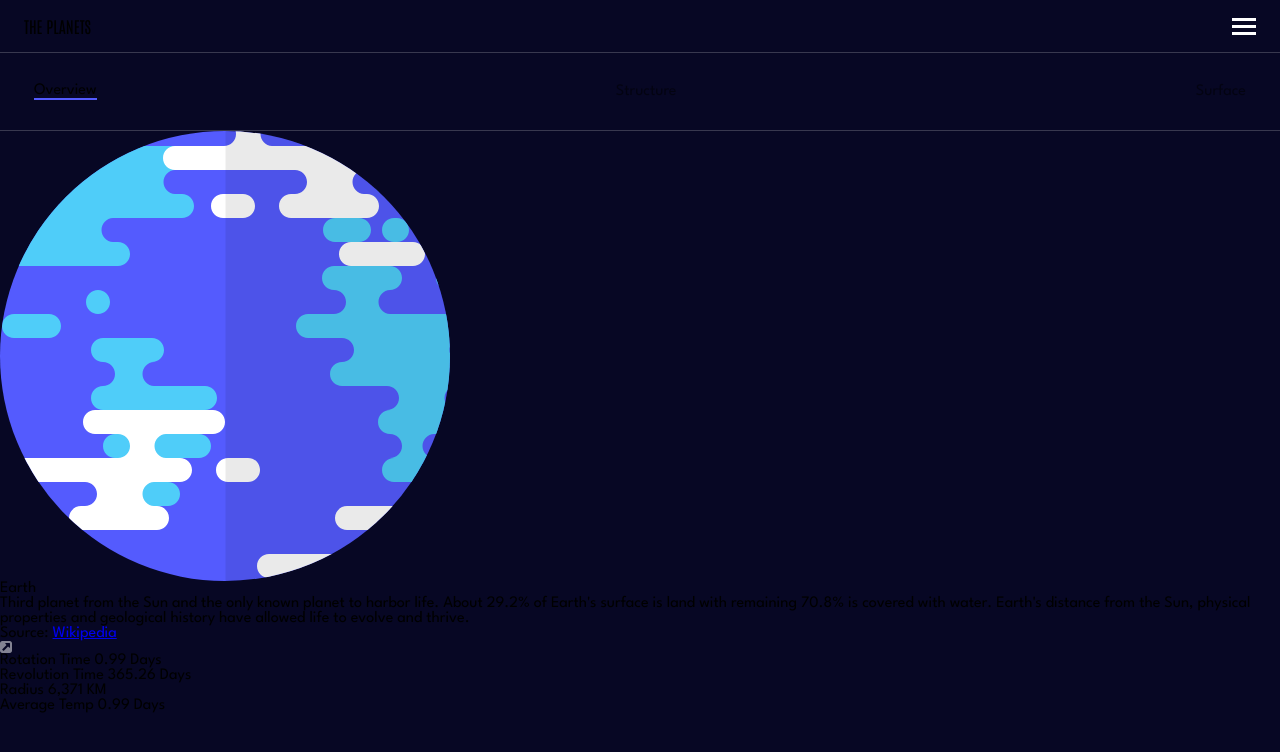
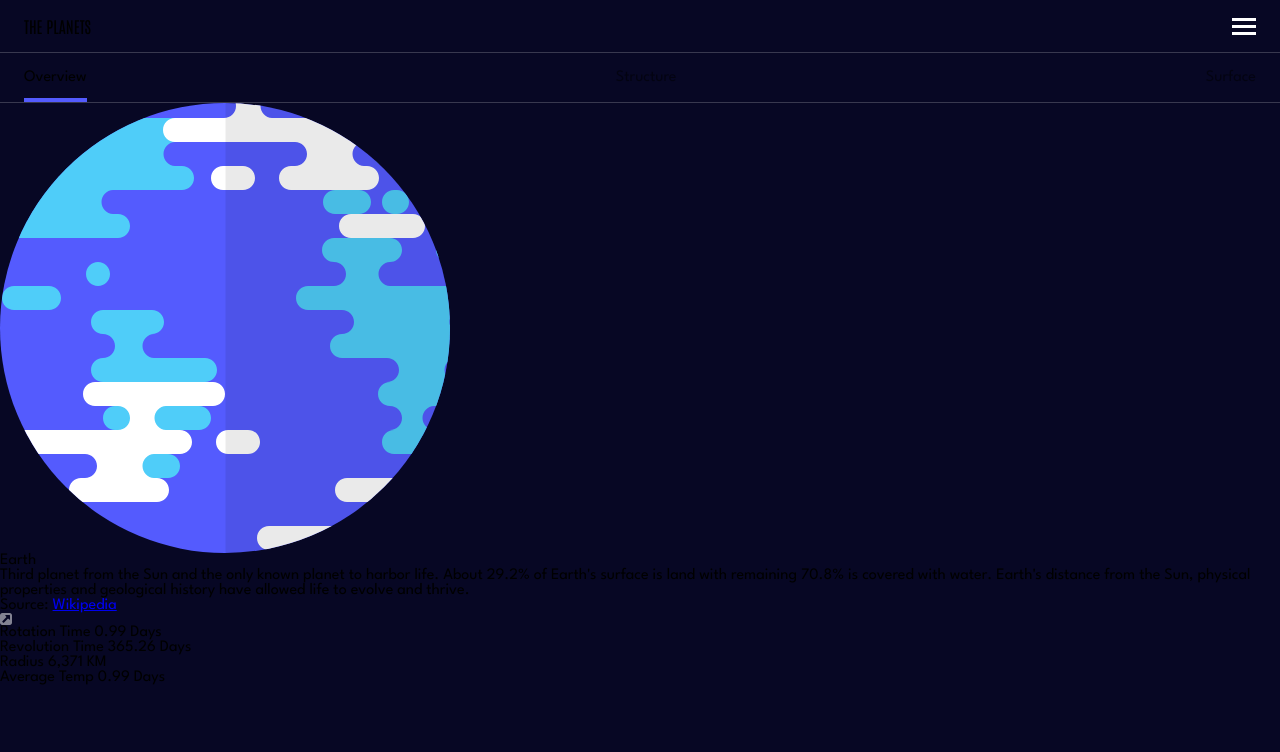
Before and after one commit to radhd/Planets-fact-site, a React (Vite) app: page /earth in a window 1280 px wide. Shown: the top 752 px of the page. Built offline with nearby package versions, Linux system fonts and the light colour scheme.

Commit message:
Set overvie section style with absolute line

```diff
--- a/src/components/ButtonOverview.jsx
+++ b/src/components/ButtonOverview.jsx
@@ -5,18 +5,26 @@ export default function ButtonOverview({ children, onClick, isActive, name }) {
     <>
       <OverviewButton onClick={onClick} isActive={isActive} name={name}>
         {children}
+        {isActive && <OverviewLine name={name} />}
       </OverviewButton>
     </>
   );
 }
 
 const OverviewButton = styled.button`
+  margin: 0;
   border: none;
   outline: none;
+  position: relative;
   background-color: transparent;
   opacity: 50%;
-  ${(props) =>
-    props.isActive
-      ? `border-bottom: 2px solid ${props.theme[props.name]}; opacity: 100%;`
-      : `border-bottom: none`};
+  ${({ isActive }) => isActive && `opacity:100%`}
 `;
+
+const OverviewLine = styled.div`
+  width: 100%;
+  height: 4px;
+  position: absolute;
+  bottom: -17px;
+  background-color: ${({ theme, name }) => theme[name]};
+`;
--- a/src/pages/Planet.jsx
+++ b/src/pages/Planet.jsx
@@ -45,7 +45,7 @@ export default function Planet() {
 
 const OverviewSection = styled.section`
   border-bottom: 1px solid #38384f;
-  padding: 20px 24px;
+  padding: 17px 24px;
   display: flex;
   justify-content: space-between;
 `;
```
